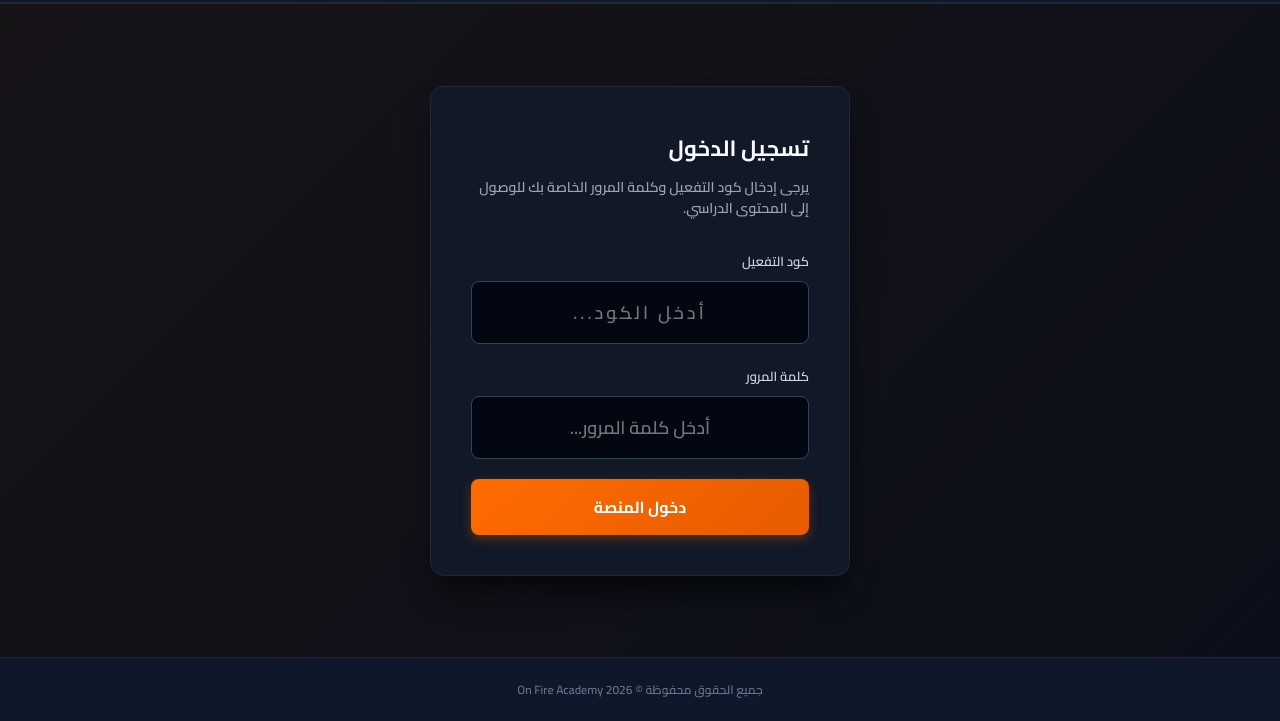
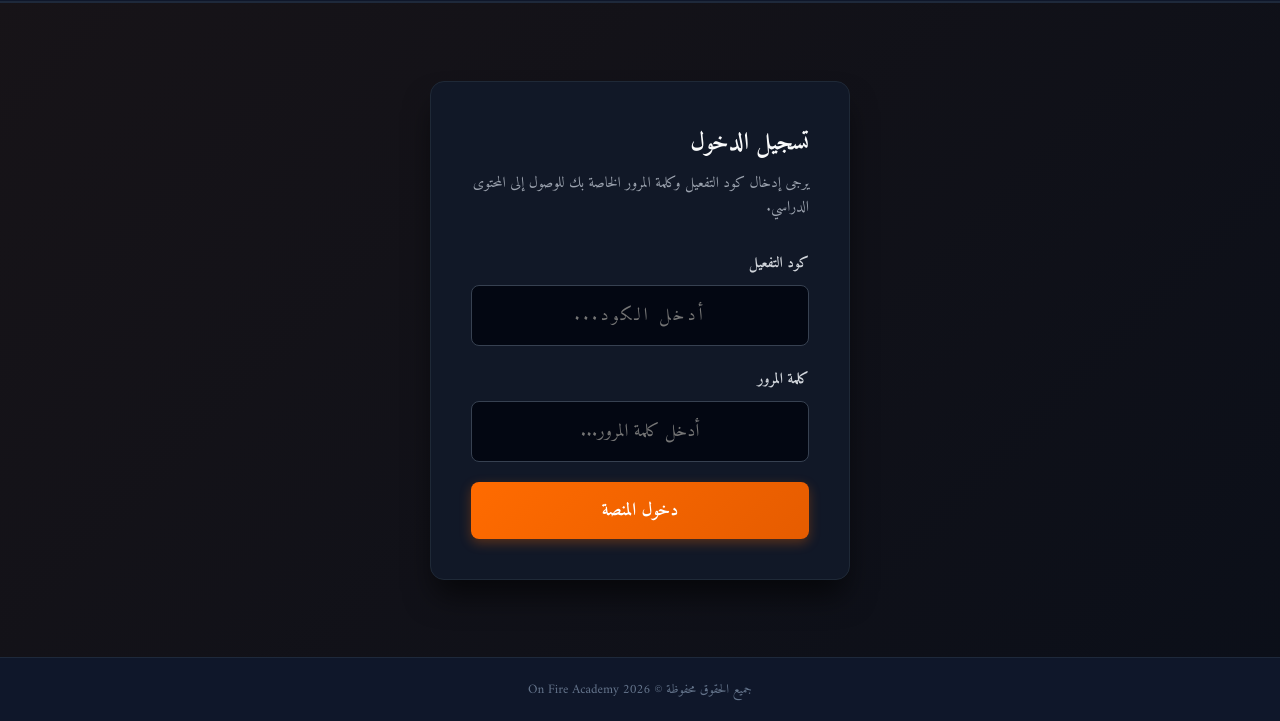
Before and after one commit to alforqan-center/DosHas, a plain HTML site: page index.html in a window 1280 px wide. Shown: the part 79-800 px from the top of the page. Drawn offline with Linux system fonts and the light colour scheme.

Commit message:
Update index.html

```diff
--- a/index.html
+++ b/index.html
@@ -5,11 +5,11 @@
     <meta name="viewport" content="width=device-width, initial-scale=1.0">
     <title>On Fire Academy - بوابة تسجيل الدخول</title>
     <link rel="icon" type="image/jpeg" href="https://i.postimg.cc/Fz97Zty5/Whats-App-Image-2026-09-10-at-2-49-35-AM.jpg">
-    <link href="https://fonts.googleapis.com/css2?family=Montserrat:ital,wght@0,800;0,900;1,800&family=Cairo:wght@600;700;900&display=swap" rel="stylesheet">
+    <link href="https://fonts.googleapis.com/css2?family=Montserrat:ital,wght@0,800;0,900;1,800&family=Amiri:ital,wght@0,400;0,700;1,400;1,700&display=swap" rel="stylesheet">
     <script src="https://www.gstatic.com/firebasejs/9.22.2/firebase-app-compat.js"></script>
     <script src="https://www.gstatic.com/firebasejs/9.22.2/firebase-database-compat.js"></script>
     <style>
-        * { box-sizing: border-box; margin: 0; padding: 0; font-family: 'Cairo', sans-serif; }
+        * { box-sizing: border-box; margin: 0; padding: 0; font-family: 'Amiri', serif; }
         body { background-color: #0b0f19; color: #cbd5e1; display: flex; flex-direction: column; min-height: 100vh; position: relative; }
         body::before { content: ''; position: absolute; top: 0; left: 0; width: 100%; height: 100%; background: linear-gradient(135deg, rgba(255, 107, 0, 0.05) 0%, rgba(11, 15, 25, 0.95) 100%); z-index: -1; }
         header { background-color: #0f172a; color: #f8fafc; padding: 18px 40px; display: flex; justify-content: space-between; align-items: center; border-bottom: 2px solid #1e293b; }
@@ -19,20 +19,20 @@
         .logo-area h1 { font-family: 'Montserrat', sans-serif; font-size: 24px; font-weight: 900; letter-spacing: 1px; text-transform: uppercase; color: #ffffff; }
         .logo-area h1 .fire-text { background: linear-gradient(135deg, #ff7700 0%, #ff3b00 100%); -webkit-background-clip: text; -webkit-text-fill-color: transparent; }
         .logo-area span.academy-text { font-size: 14px; font-weight: 700; color: #94a3b8; letter-spacing: 2px; margin-right: 6px; }
-        .portal-badge { font-size: 13px; background: #1e293b; color: #cbd5e1; padding: 6px 16px; border-radius: 20px; border: 1px solid #334155; font-weight: 600; }
+        .portal-badge { font-size: 14px; background: #1e293b; color: #cbd5e1; padding: 6px 16px; border-radius: 20px; border: 1px solid #334155; font-weight: 700; }
         .container { flex: 1; display: flex; justify-content: center; align-items: center; padding: 20px; }
         .login-card { background: #111827; padding: 40px; border-radius: 14px; box-shadow: 0 20px 30px -5px rgba(0, 0, 0, 0.6); width: 100%; max-width: 420px; border: 1px solid #1f2937; text-align: right; }
-        .login-card h2 { margin-bottom: 8px; color: #f9fafb; font-size: 22px; font-weight: 700; }
-        .login-card p { margin-bottom: 30px; color: #9ca3af; font-size: 14px; line-height: 1.5; }
+        .login-card h2 { margin-bottom: 8px; color: #f9fafb; font-size: 24px; font-weight: 700; }
+        .login-card p { margin-bottom: 30px; color: #9ca3af; font-size: 15px; line-height: 1.6; }
         .form-group { margin-bottom: 20px; }
-        .form-group label { display: block; margin-bottom: 8px; font-size: 13px; color: #d1d5db; font-weight: 600; }
+        .form-group label { display: block; margin-bottom: 8px; font-size: 15px; color: #d1d5db; font-weight: 700; }
         .login-card input { width: 100%; padding: 14px; font-size: 18px; text-align: center; background-color: #030712; border: 1px solid #374151; color: #fff; border-radius: 8px; outline: none; }
-        #studentCode { letter-spacing: 3px; } /* تباعد خفيف لكود التفعيل */
+        #studentCode { letter-spacing: 3px; }
         .login-card input:focus { border-color: #ff6b00; box-shadow: 0 0 0 3px rgba(255, 107, 0, 0.15); }
-        .login-card button { width: 100%; background: linear-gradient(135deg, #ff6b00, #e65c00); color: white; border: none; padding: 13px; font-size: 16px; font-weight: 700; border-radius: 8px; cursor: pointer; box-shadow: 0 4px 12px rgba(255, 107, 0, 0.3); }
+        .login-card button { width: 100%; background: linear-gradient(135deg, #ff6b00, #e65c00); color: white; border: none; padding: 13px; font-size: 18px; font-weight: 700; border-radius: 8px; cursor: pointer; box-shadow: 0 4px 12px rgba(255, 107, 0, 0.3); }
         .login-card button:hover { background: linear-gradient(135deg, #e65c00, #cc5200); }
-        .error-msg { color: #f87171; margin-top: 15px; font-size: 13px; display: block; background: rgba(239, 68, 68, 0.1); padding: 10px; border-radius: 6px; border: 1px solid rgba(239, 68, 68, 0.2); text-align: center; font-weight: bold; }
-        footer { text-align: center; padding: 20px; background-color: #0f172a; color: #64748b; font-size: 12px; border-top: 1px solid #1e293b; }
+        .error-msg { color: #f87171; margin-top: 15px; font-size: 14px; display: block; background: rgba(239, 68, 68, 0.1); padding: 10px; border-radius: 6px; border: 1px solid rgba(239, 68, 68, 0.2); text-align: center; font-weight: bold; }
+        footer { text-align: center; padding: 20px; background-color: #0f172a; color: #64748b; font-size: 13px; border-top: 1px solid #1e293b; }
     </style>
 </head>
 <body>
@@ -78,7 +78,6 @@
         firebase.initializeApp(firebaseConfig);
         const db = firebase.database();
 
-        // تقييد كود التفعيل بأرقام فقط بحد أقصى 8 أرقام
         const studentCodeInput = document.getElementById('studentCode');
         studentCodeInput.addEventListener('input', function() {
             this.value = this.value.replace(/\D/g, '').slice(0, 8);
@@ -104,7 +103,6 @@
             return "first-prep.html";
         }
 
-        // 🔄 فحص تلقائي عند فتح الصفحة
         window.onload = async function() {
             const savedCode = localStorage.getItem('activeStudentCode');
             const urlParams = new URLSearchParams(window.location.search);
@@ -150,7 +148,7 @@
 
         async function handleLogin() {
             const codeInput = document.getElementById('studentCode').value.trim();
-            const passwordInput = document.getElementById('studentPassword').value; // بدون trim لو الباسورد فيه مسافات مقصودة، أو تسيبه عادي
+            const passwordInput = document.getElementById('studentPassword').value;
             const errorMsg = document.getElementById('errorMsg');
 
             if (!codeInput || !passwordInput) {
@@ -162,7 +160,6 @@
             errorMsg.style.display = 'none';
 
             try {
-                // 1. التحقق من بيانات الكنترول / الأدمن
                 const settingsSnap = await db.ref('settings').once('value');
                 if (settingsSnap.exists()) {
                     let settings = settingsSnap.val();
@@ -176,7 +173,6 @@
                     }
                 }
 
-                // 2. التحقق من كود الطالب في قاعدة البيانات
                 const codeRef = db.ref('codes/' + codeInput);
                 const snapshot = await codeRef.once('value');
 
@@ -196,7 +192,6 @@
                     return;
                 }
 
-                // التحقق من كلمة المرور
                 if (passwordInput !== dbPassword) {
                     errorMsg.innerText = "عذراً، كلمة المرور غير صحيحة.";
                     errorMsg.style.display = 'block';
```
